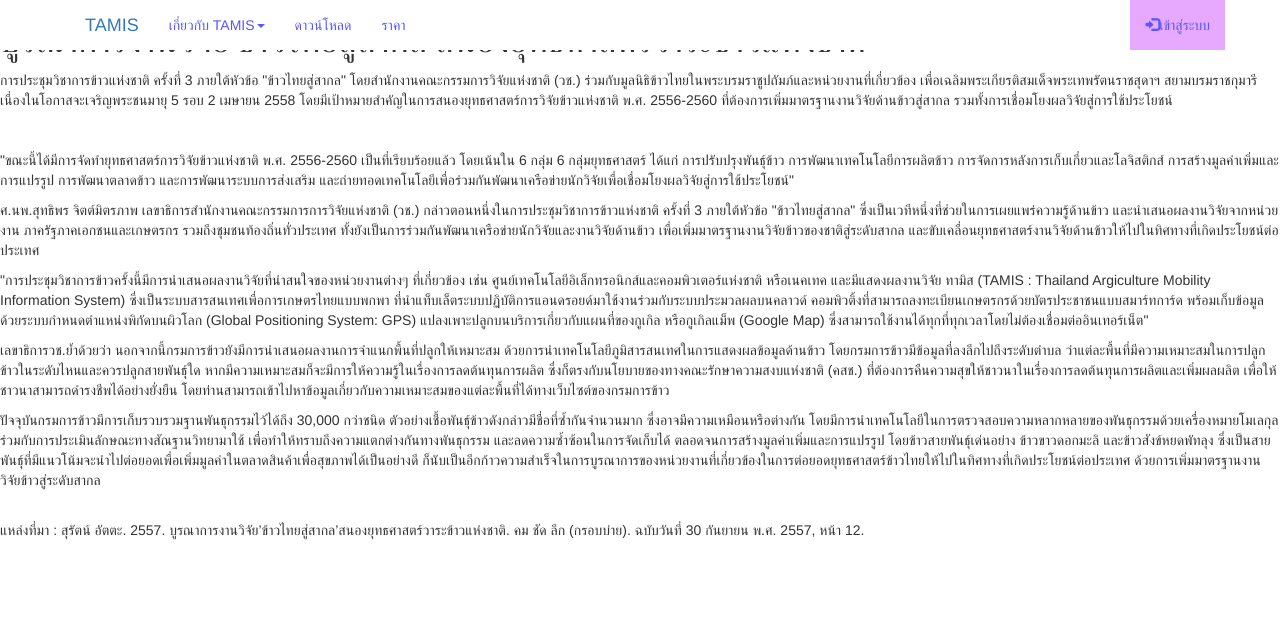
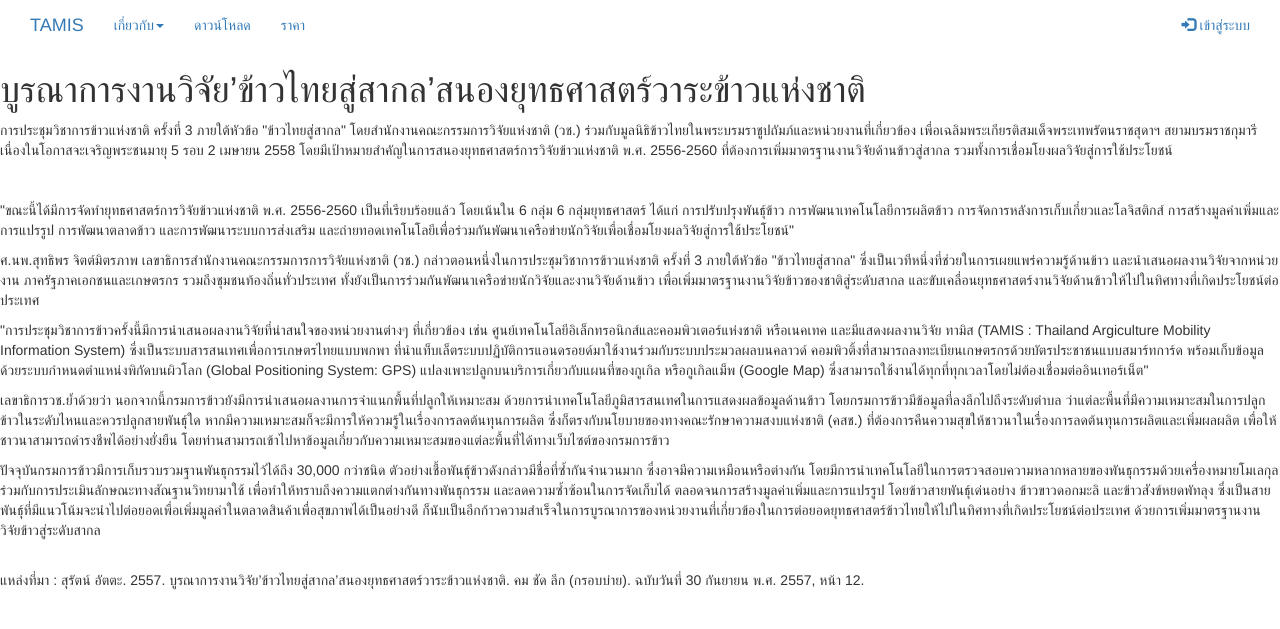
Before and after one commit to Acherrylp/Acherry.github.io, a Jekyll site: the page built from _posts/2016-10-28-news-7.md, in a window 1280 px wide. Shown: the top 629 px of the page. Built offline with Jekyll 4.4.1, drawn with Linux system fonts in a browser that asks for light colours; some of the changed lines change nothing that is shown.

Commit message:
แก้ไขส่วนหัว ใส่ nav

```diff
--- a/_posts/2016-10-28-news-7.md
+++ b/_posts/2016-10-28-news-7.md
@@ -1,11 +1,13 @@
 ---
   title: TAMIS
-  date: 2016-10-28 +0700
+  date: 2016-9-30 +0700
   categories: News
   description: News7
   author: Me
-  layout: default-new
+  layout: default-new2
 ---
+{% include header2.html %}
+
 # บูรณาการงานวิจัย'ข้าวไทยสู่สากล'สนองยุทธศาสตร์วาระข้าวแห่งชาติ
 <p> การประชุมวิชาการข้าวแห่งชาติ ครั้งที่ 3 ภายใต้หัวข้อ "ข้าวไทยสู่สากล" โดยสำนักงานคณะกรรมการวิจัยแห่งชาติ (วช.) ร่วมกับมูลนิธิข้าวไทยในพระบรมราชูปถัมภ์และหน่วยงานที่เกี่ยวข้อง เพื่อเฉลิมพระเกียรติสมเด็จพระเทพรัตนราชสุดาฯ สยามบรมราชกุมารี เนื่องในโอกาสจะเจริญพระชนมายุ 5 รอบ 2 เมษายน 2558 โดยมีเป้าหมายสำคัญในการสนองยุทธศาสตร์การวิจัยข้าวแห่งชาติ พ.ศ. 2556-2560 ที่ต้องการเพิ่มมาตรฐานงานวิจัยด้านข้าวสู่สากล รวมทั้งการเชื่อมโยงผลวิจัยสู่การใช้ประโยชน์</p>
 <br>
```
